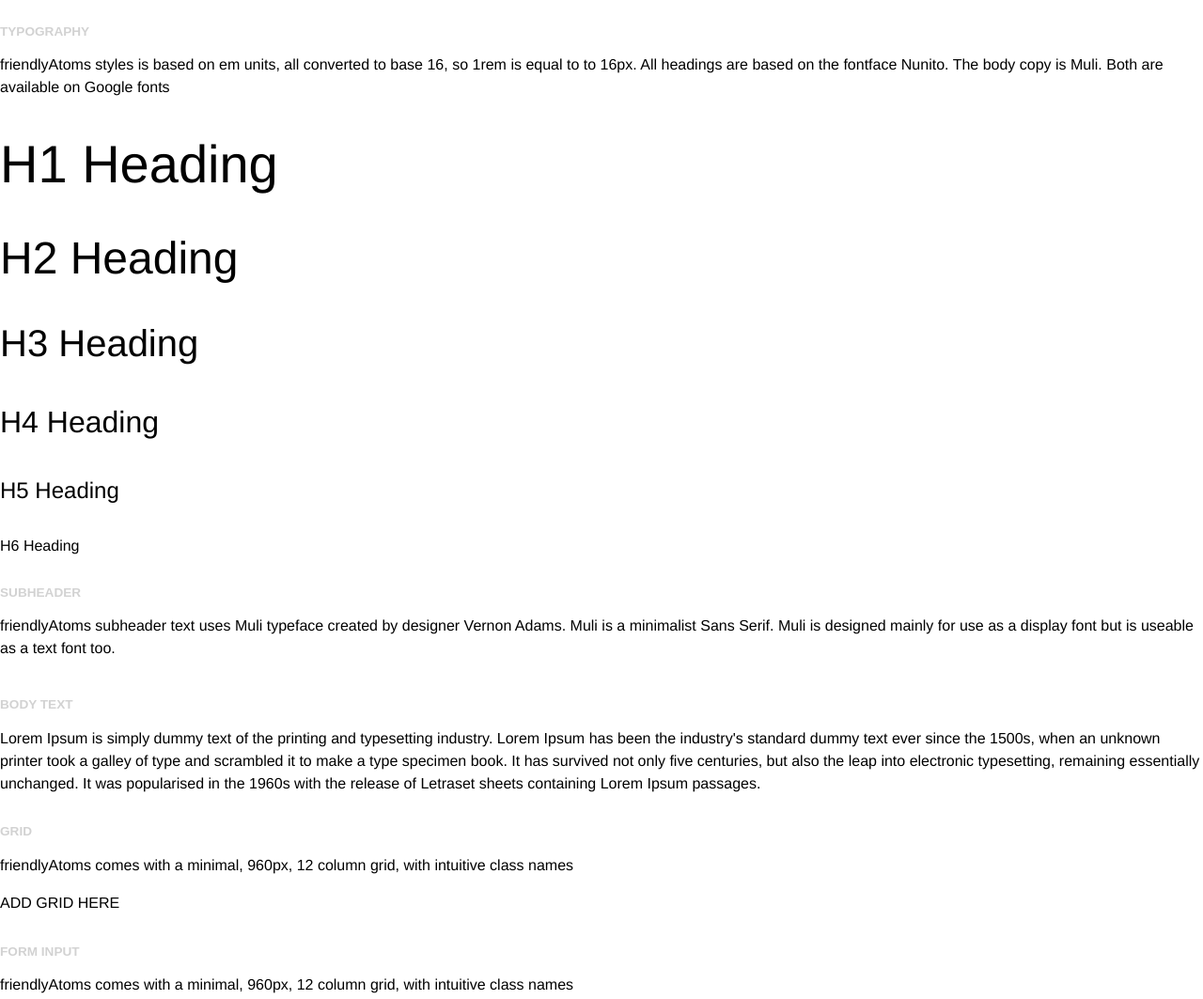
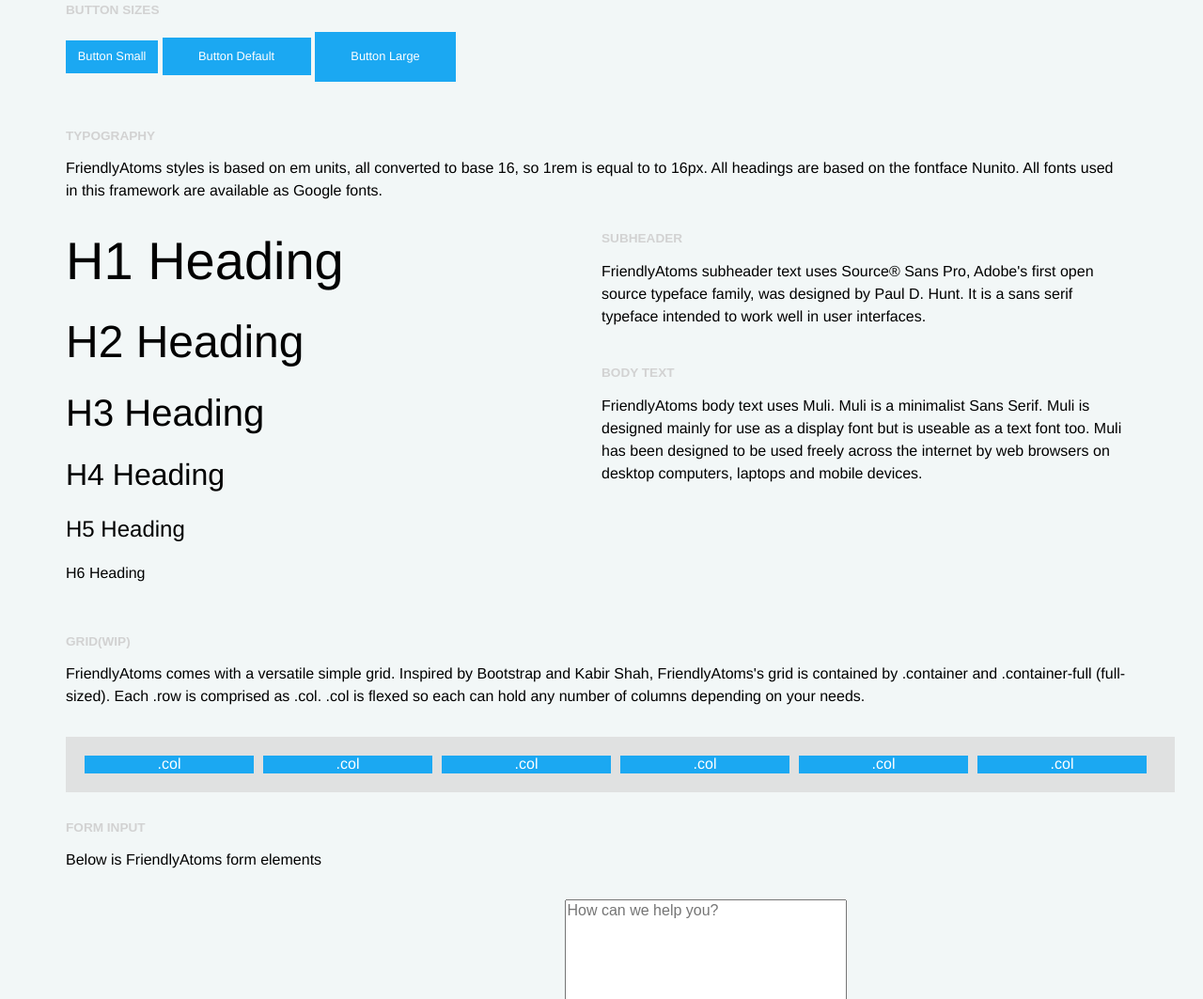
Before and after one commit to skydavis/friendly-atoms, a website: page index.html in a window 1280 px wide. Shown: the part 878-1941 px from the top of the page at 94% size. Drawn offline with Linux system fonts and the light colour scheme.

Commit message:
Grid added

```diff
--- a/demo.css
+++ b/demo.css
@@ -8,3 +8,7 @@
   margin-right: 15px;
   display: inline-block;
 }
+.row.grid-row {
+  background-color: rgba(221, 221, 221, 0.8);
+  padding: 20px;
+}
--- a/index.html
+++ b/index.html
@@ -19,16 +19,19 @@
   <link rel="stylesheet" href="/dist/friendly-atoms.css">
   <link rel="stylesheet" href="/demo.css">
 </head>
-<body>
-  <div class="container">
+<body class="fa-cloudy-white">
+  <div class="container container-full center pad-top-xxlarge pad-bottom-xxlarge white">
     <div class="row">
       <div class="col"></div>
       <div class="col">
         <img src="/images/friendly-atoms-logo.svg" alt="FriendlyAtoms logo">
-        <h1>FriendlyAtoms: a CSS framework</h1>
-        <p>A friendly-vibes CSS framework designed for those whose eyes sparkle at the sight of a rounded typeface and saturated colors.</p>
+        <h1>FriendlyAtoms</h1>
+        <p>A friendly-vibes opensource CSS framework designed for those whose eyes sparkle at the sight of a rounded typeface and saturated colors.</p>
       </div>
+      <div class="col"></div>
     </div>
+  </div>
+  <div class="container">
     <div class="row push-top-medium push-top-medium">
       <div class="col">
         <h6 class="subheader">COLORS</h6>
@@ -52,11 +55,11 @@
           <h6 class="subheader">BUTTON</h6>
         <p>FriendlyAtoms buttons come in three sizes, large, default, and small</p>
         <div class="button-group">
-          <button class="btn solid">Button</button>
-          <button class="btn btn-fa-green solid">Button</button>
-          <button class="btn btn-fa-purple solid">Button</button>
-          <button class="btn btn-fa-pink solid">Button</button>
-          <button class="btn btn-fa-yellow solid">Button</button>
+          <button class="btn">Button</button>
+          <button class="btn btn-fa-green">Button</button>
+          <button class="btn btn-fa-purple">Button</button>
+          <button class="btn btn-fa-pink">Button</button>
+          <button class="btn btn-fa-yellow">Button</button>
         </div>
         <div class="button-group">
           <button class="btn rounded">Button</button>
@@ -66,7 +69,7 @@
           <button class="btn btn-fa-yellow rounded">Button</button>
         </div>
         <div class="button-group">
-            <button class="btn btn-fa-blue-outline">Outline Button</button>
+          <button class="btn btn-fa-blue-outline">Outline Button</button>
           <button class="btn btn-fa-green-outline">Outline Button</button>
           <button class="btn btn-fa-purple-outline">Outline Button</button>
           <button class="btn btn-fa-pink-outline">Outline Button</button>
@@ -74,46 +77,54 @@
         </div>
         <div class="button-group">
             <h6 class="subheader">BUTTON SIZES</h6>
-            <button class="btn outline btn-small">Button Small</button>
-            <button class="btn btn-green outline btn-large">Button Large</button>
+            <button class="btn btn-small">Button Small</button>
+            <button class="btn">Button Default</button>
+            <button class="btn btn-large">Button Large</button>
           </div>
       </div>
     </div>
     <div class="row push-top-medium">
       <div class="col">
           <h6 class="subheader">TYPOGRAPHY</h6>
-        <p>friendlyAtoms styles is based on em units, all converted to base 16, so 1rem is equal to to 16px. All headings are based on the fontface Nunito. The body copy is Muli. Both are available on Google fonts</p>
+        <p>FriendlyAtoms styles is based on em units, all converted to base 16, so 1rem is equal to to 16px. All headings are based on the fontface Nunito. All fonts used in this framework are available as Google fonts.</p>
       </div>
     </div>
     <div class="row">
       <div class="col">
-        <h1>H1 Heading</h1>
-        <h2>H2 Heading</h2>
-        <h3>H3 Heading</h3>
-        <h4>H4 Heading</h4>
-        <h5>H5 Heading</h5>
-        <h6>H6 Heading</h6>
+        <h1 class="push-bottom-small">H1 Heading</h1>
+        <h2 class="push-bottom-small">H2 Heading</h2>
+        <h3 class="push-bottom-small">H3 Heading</h3>
+        <h4 class="push-bottom-small">H4 Heading</h4>
+        <h5 class="push-bottom-small">H5 Heading</h5>
+        <h6 class="push-bottom-small">H6 Heading</h6>
       </div>
       <div class="col">
         <h6 class="subheader">SUBHEADER</h6>
-        <p>friendlyAtoms subheader text uses Muli typeface created by designer Vernon Adams. Muli is a minimalist Sans Serif. Muli is designed mainly for use as a display font but is useable as a text font too.</p>
+        <p>FriendlyAtoms subheader text uses Source® Sans Pro, Adobe's first open source typeface family, was designed by Paul D. Hunt. It is a sans serif typeface intended to work well in user interfaces.</p>
         <div class="push-top-large"></div>
         <h6 class="subheader">BODY TEXT</h6>
-        <p>Lorem Ipsum is simply dummy text of the printing and typesetting industry. Lorem Ipsum has been the industry's standard dummy text ever since the 1500s, when an unknown printer took a galley of type and scrambled it to make a type specimen book. It has survived not only five centuries, but also the leap into electronic typesetting, remaining essentially unchanged. It was popularised in the 1960s with the release of Letraset sheets containing Lorem Ipsum passages.</p>
+        <p>FriendlyAtoms body text uses Muli. Muli is a minimalist Sans Serif. Muli is designed mainly for use as a display font but is useable as a text font too. Muli has been designed to be used freely across the internet by web browsers on desktop computers, laptops and mobile devices.</p>
       </div>
     </div>
     <div class="row push-top-medium">
       <div class="col">
-          <h6 class="subheader">GRID</h6>
-        <p>friendlyAtoms  comes with a minimal, 960px, 12 column grid, with intuitive class names</p>
-        <p>ADD GRID HERE</p>
+        <h6 class="subheader">GRID(WIP)</h6>
+        <p>FriendlyAtoms comes with a versatile simple grid. Inspired by Bootstrap and Kabir Shah, FriendlyAtoms's grid is contained by .container and .container-full (full-sized). Each .row is comprised as .col. .col is flexed so each can hold any number of columns depending on your needs.</p>
         <code></code>
       </div>
+    </div>
+    <div class="row push-top-small grid-row">
+      <div class="col fa-blue center light">.col</div>
+      <div class="col fa-blue center light">.col</div>
+      <div class="col fa-blue center light">.col</div>
+      <div class="col fa-blue center light">.col</div>
+      <div class="col fa-blue center light">.col</div>
+      <div class="col fa-blue center light">.col</div>
     </div>
     <div class="row push-top-medium">
       <div class="col">
           <h6 class="subheader">FORM INPUT</h6>
-        <p class="push-bottom-medium">friendlyAtoms  comes with a minimal, 960px, 12 column grid, with intuitive class names</p>
+        <p class="push-bottom-medium">Below is FriendlyAtoms form elements</p>
         <form action="">
           <label for="name">Name</label>
           <input type="text" placeholder="Jane Doe">
--- a/src/colors.scss
+++ b/src/colors.scss
@@ -16,6 +16,9 @@
 .fa-red {
   background-color: $fa-red;
 }
+.fa-cloudy-white {
+  background-color: $fa-cloudy-white;
+}
 .fa-grey {
   background-color: $fa-grey;
 }
@@ -28,3 +31,12 @@
 .fa-black {
   background-color: $fa-black;
 }
+.white {
+  background-color: white;
+}
+.light {
+  color: white;
+}
+.dark {
+  color: $fa-dark-grey;
+}
--- a/src/grid.scss
+++ b/src/grid.scss
@@ -0,0 +1,56 @@
+.container {
+  width: 100%;
+  position: relative;
+  margin-left: auto;
+  margin-right: auto;
+  @include breakpoint(xs) {
+    width: 90%;
+    max-width: 100%;
+    margin-left: 0;
+    margin-right: 0;
+    padding-right: 15px;
+    padding-left: 15px;
+  }
+  @include breakpoint(sm) {
+    width: 720px;
+    max-width: 100%;
+  }
+  @include breakpoint(md) {
+    width: 960px;
+    max-width: 100%;
+  }
+  @include breakpoint(lg) {
+    width: 1140px;
+    max-width: 100%;
+  }
+  .row {
+    display: flex;
+    flex-flow: row wrap;
+    justify-content: space-between;
+    width: 100%;
+    margin-bottom: 15px;
+    &:last-child {
+      margin-bottom: 0;
+    }
+    .col {
+      flex: 1 1 0;
+      margin-right: 10px;
+      @media screen and (max-width: 768px) {
+        flex: 0 0 100%;
+        margin-bottom: 10px;
+        padding: 0;
+        &:last-child {
+          margin-bottom: 0;
+        }
+      }
+    }
+  }
+  &.container-full {
+    position: relative;
+    width: 100%;
+    @media screen and (max-width: 768px) {
+      padding-right: 0px;
+      padding-left: 0px;
+    }
+  }
+}
--- a/src/mixins.scss
+++ b/src/mixins.scss
@@ -1,23 +1,20 @@
 @mixin breakpoint($point) {
-  @if $point == xxs {
-    @media (max-width: 480px) { @content ; }
-  }
-  @else if $point == xs {
-    @media (max-width: 767px) { @content ; }
+  @if $point == xs {
+    @media all and (max-width: 540px) { @content ; }
   }
   @else if $point == sm {
-    @media (min-width: 768px) { @content ; }
+    @media all and (min-width: 768px) { @content ; }
   }
   @else if $point == md {
-    @media (min-width: 992px) { @content ; }
+    @media all and (min-width: 992px) { @content ; }
   }
   @else if $point == lg {
-    @media (min-width: 1200px) { @content ; }
+    @media all and (min-width: 1200px) { @content ; }
   }
   @else if $point == xlg {
-    @media (min-width: 1800px) { @content ; }
+    @media all and (min-width: 1800px) { @content ; }
   }
   @else if $point == ipad-portrait {
-    @media (max-width: 768px) { @content ; }
+    @media all and (max-width: 768px) { @content ; }
   }
 }
--- a/src/styles.scss
+++ b/src/styles.scss
@@ -1,5 +1,6 @@
 @import "../node_modules/normalize.css/normalize.css";
 @import "variables";
+@import "mixins";
 @import "typography";
 @import "colors";
 @import "alerts";
--- a/src/typography.scss
+++ b/src/typography.scss
@@ -16,8 +16,9 @@
 h1,h2,h3,h4,h5,h6 {
   font-family: $header-font;
   font-weight: $global-header-weight;
-  margin-bottom: 15px;
+  padding-bottom: 15px;
   color: $fa-black;
+  margin: 0;
   &.bold {
     font-weight: $global-header-bold-weight;
   }
@@ -50,6 +51,7 @@
   font-family: $body-font;
   font-weight: $global-body-weight;
   line-height: 1.5em;
+  margin-top: 0;
   color: $fa-black;
   &.bold {
     font-weight: $global-body-bold-weight;
--- a/src/utilities.scss
+++ b/src/utilities.scss
@@ -21,6 +21,9 @@
 }
 .push-bottom-xlarge {
   margin-bottom: $space-xlarge !important;
+}
+.push-bottom-xxlarge {
+  margin-bottom: $space-xxlarge !important;
 }
 .push-right-small {
   margin-right: $space-small !important;
@@ -61,6 +64,9 @@
 .pad-bottom-large {
   padding-bottom: $space-large !important;
 }
+.pad-bottom-xxlarge {
+  padding-bottom: $space-xxlarge !important;
+}
 .pad-right-small {
   padding-right: $space-small !important;
 }
@@ -85,6 +91,12 @@
 .pad-top-large {
   padding-top: $space-large !important;
 }
+.pad-top-large {
+  padding-top: $space-large !important;
+}
+.pad-top-xxlarge {
+  padding-top: $space-xxlarge !important;
+}
 .flush-top {
   margin-top: 0;
   padding-top: 0;
--- a/src/variables.scss
+++ b/src/variables.scss
@@ -6,6 +6,7 @@
 $fa-pink: #E350A9;
 $fa-yellow: #E3CB50;
 $fa-red: #E35050;
+$fa-cloudy-white: #F2F7F7;
 $fa-grey: #838383;
 $fa-dark-grey: #1f1f1f;
 $fa-black: #010101;
```
Also changed, not shown: README.md, dist/friendly-atoms.css.
